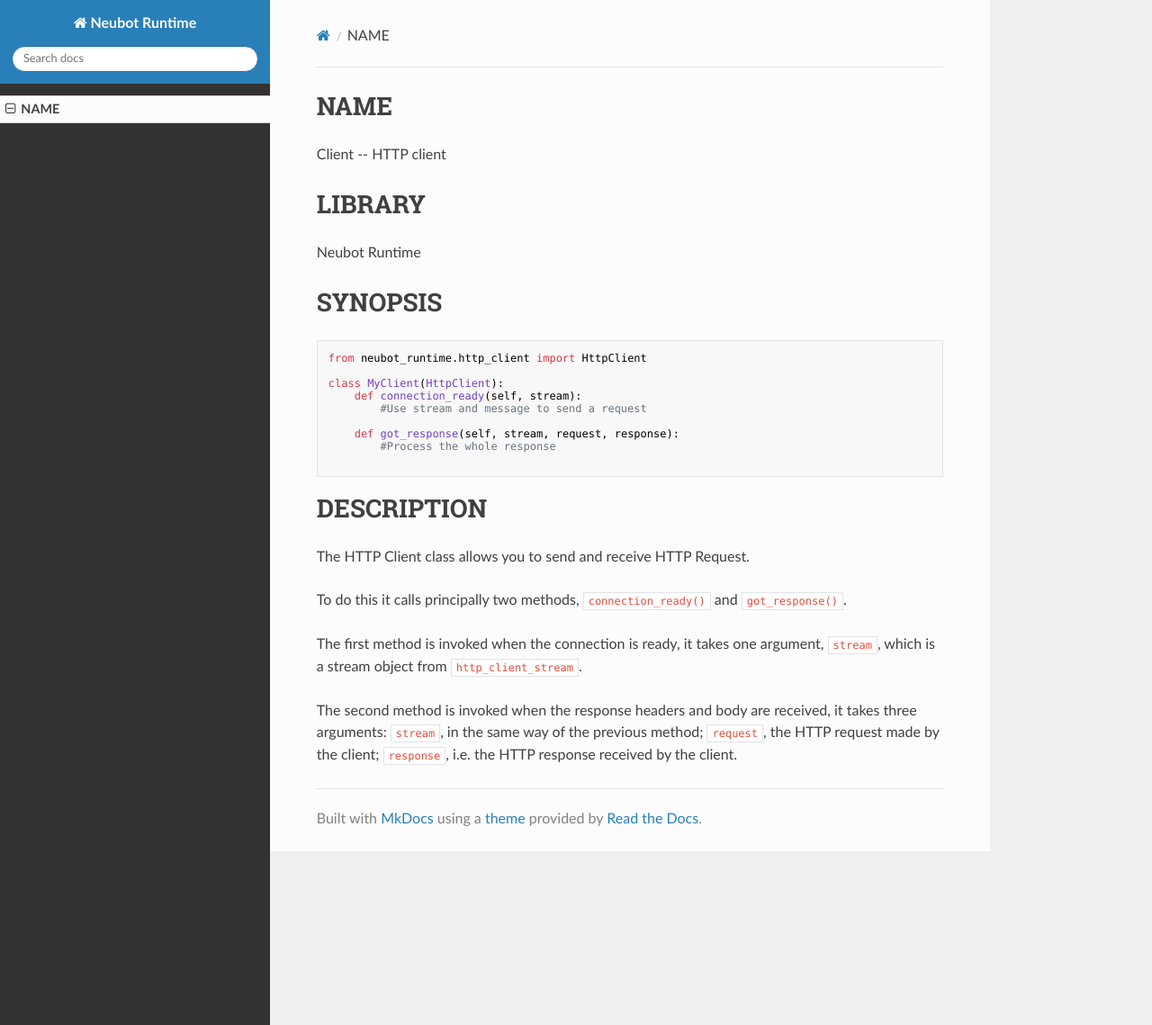
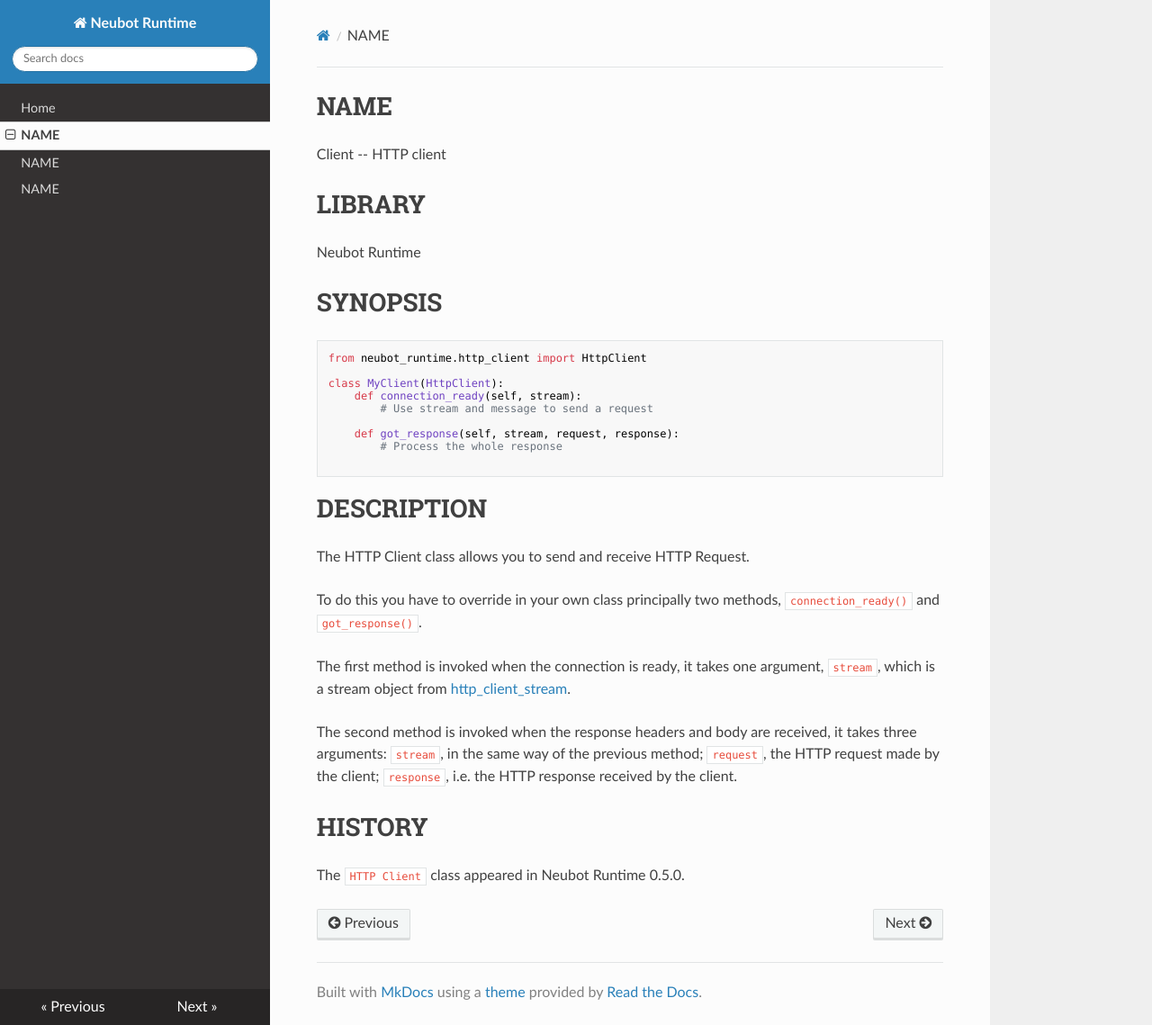
Before and after one commit to bassosimone/neubot-runtime, an MkDocs documentation site: the page built from doc/client.md, in a window 1280 px wide and 1139 px high. Shown: the whole window at 90% size. Built offline with MkDocs 1.6.1, drawn with Linux system fonts in a browser that asks for light colours; nearby versions of some CDN libraries.

Commit message:
Index and clients stream added

````diff
--- a/doc/client.md
+++ b/doc/client.md
@@ -10,18 +10,21 @@ from neubot_runtime.http_client import HttpClient
 
 class MyClient(HttpClient):
     def connection_ready(self, stream):
-        #Use stream and message to send a request
+        # Use stream and message to send a request
 
     def got_response(self, stream, request, response):
-        #Process the whole response
+        # Process the whole response
 
 ```
 
 # DESCRIPTION
 The HTTP Client class allows you to send and receive HTTP Request.
 
-To do this it calls principally two methods, `connection_ready()` and `got_response()`.
+To do this you have to override in your own class principally two methods, `connection_ready()` and `got_response()`.
 
-The first method is invoked when the connection is ready, it takes one argument, `stream`, which is a stream object from `http_client_stream`.
+The first method is invoked when the connection is ready, it takes one argument, `stream`, which is a stream object from [http_client_stream](/client_stream).
 
 The second method is invoked when the response headers and body are received, it takes three arguments: `stream`, in the same way of the previous method; `request`, the HTTP request made by the client; `response`, i.e. the HTTP response received by the client.
+
+# HISTORY
+The `HTTP Client` class appeared in Neubot Runtime 0.5.0.
````
Also changed, not shown: doc/client_stream.md (added, +23 -0 lines), doc/index.md (added, +17 -0 lines), doc/server.md (added, +7 -0 lines).
